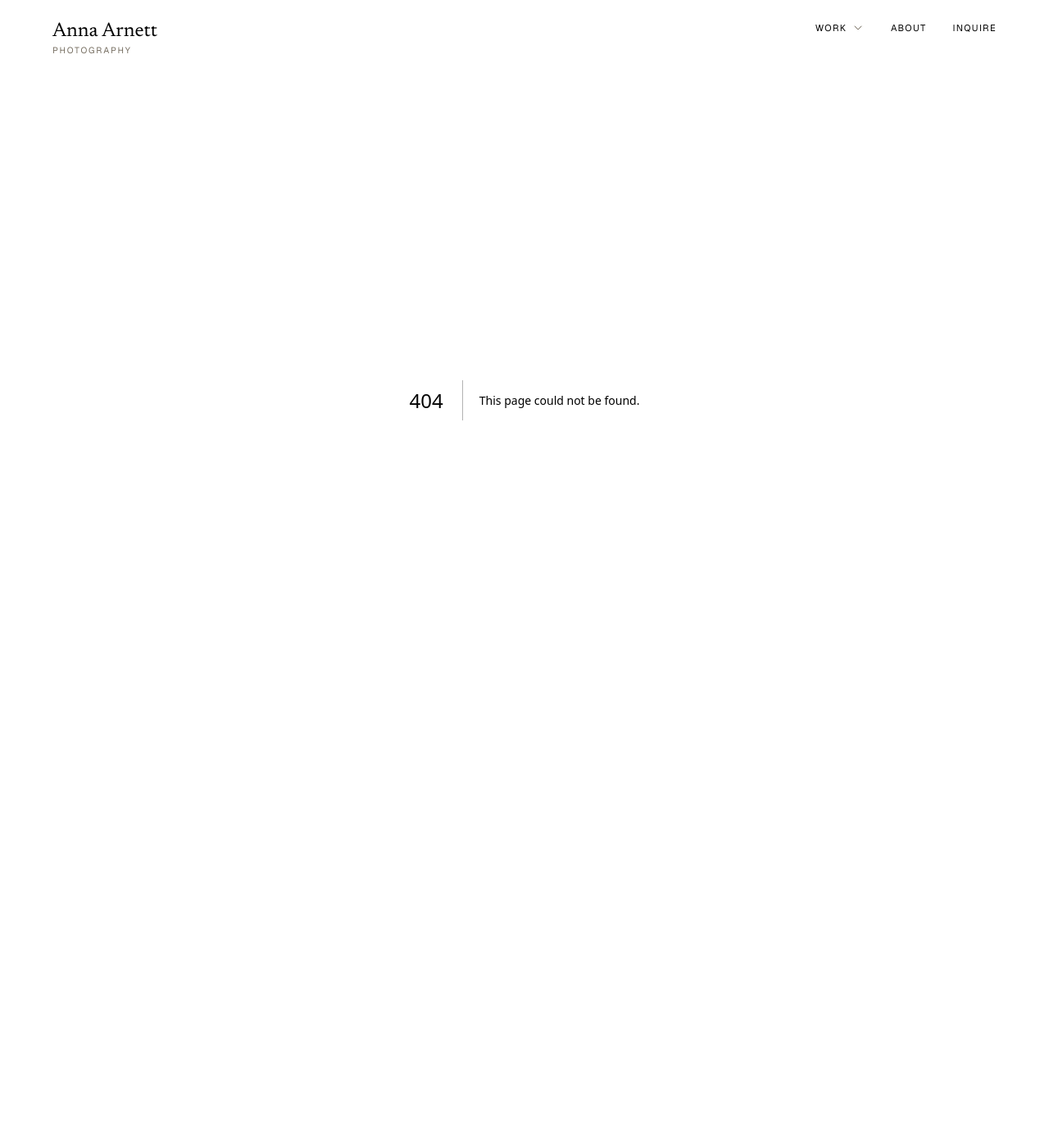
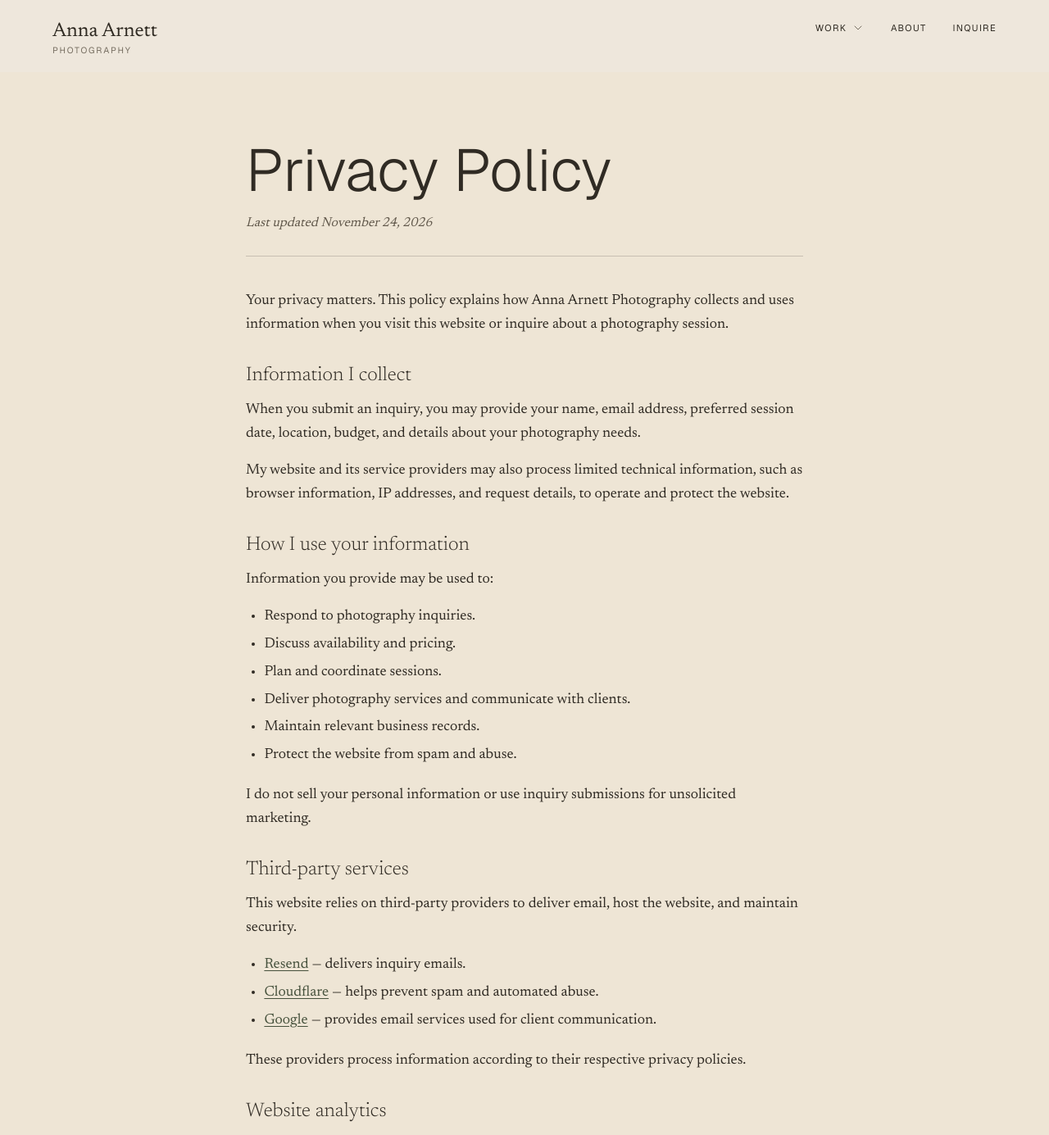
Before and after one commit to anna-arnett/photography-portfolio, a Next.js app: page /privacy in a window 1280 px wide. Before the commit this address had no page. Shown: the top 1385 px of the page at 82% size. Before the commit the page ends 888 px from the top, so only its background shows below. Built offline with nearby package versions, Linux system fonts and the light colour scheme.

Commit message:
Add website privacy policy and inquiry notice

```diff
--- a/app/inquire/InquiryForm.tsx
+++ b/app/inquire/InquiryForm.tsx
@@ -429,6 +429,10 @@ export default function InquiryForm() {
           I&apos;ll get back to you as soon as I can to
           chat about your session and availability!
         </p>
+        <p className={styles.privacyNote}>
+            By submitting an inquiry, you acknowledge my{" "}
+            <a href="/privacy">privacy policy</a>.
+        </p>
       </form>
     </>
   );
--- /dev/null
+++ b/app/privacy/page.module.css
@@ -0,0 +1,131 @@
+.main {
+    min-height: 100vh;
+    background: #eee5d5;
+    color: #302b24;
+    padding: 5rem 2rem 6rem;
+  }
+
+  .container {
+    max-width: 680px;
+    margin: 0 auto;
+  }
+
+  .intro {
+    padding-bottom: 2rem;
+    border-bottom: 1px solid rgba(48, 43, 36, 0.2);
+    margin-bottom: 2.5rem;
+  }
+
+  .kicker {
+    font-family: var(--font-sans), sans-serif;
+    font-size: 0.65rem;
+    letter-spacing: 0.2em;
+    text-transform: uppercase;
+    color: #64604e;
+    margin-bottom: 1rem;
+  }
+
+  .intro h1 {
+    font-family: var(--font-display), Georgia, serif;
+    font-size: clamp(2.6rem, 6vw, 4.5rem);
+    font-weight: 300;
+    line-height: 1.1;
+    margin: 0 0 1rem;
+  }
+
+  .updated {
+    font-family: var(--font-serif), Georgia, serif;
+    font-size: 1rem;
+    font-style: italic;
+    color: #62594c;
+  }
+
+  .content {
+    font-family: var(--font-serif), Georgia, serif;
+    font-size: 1.1rem;
+    line-height: 1.65;
+  }
+
+  .content p {
+    margin: 0 0 1rem;
+  }
+
+  .content section {
+    margin-top: 2rem;
+  }
+
+  .content h2 {
+    font-family: var(--font-display), Georgia, serif;
+    font-size: 1.5rem;
+    font-weight: 300;
+    line-height: 1.3;
+    margin-bottom: 0.75rem;
+  }
+
+  .content ul {
+    padding-left: 1.4rem;
+    margin: 0.75rem 0 1.25rem;
+  }
+
+  .content li {
+    margin-bottom: 0.3rem;
+    list-style-type: disc;
+  }
+
+  .content a {
+    color: #46513c;
+    text-decoration: underline;
+    text-underline-offset: 3px;
+  }
+
+  .content a:hover {
+    color: #302b24;
+  }
+
+  .closing {
+    border-top: 1px solid rgba(48, 43, 36, 0.2);
+    margin-top: 3rem;
+    padding-top: 1.5rem;
+  }
+
+  .closing p {
+    font-size: 1.35rem;
+    margin-bottom: 0.2rem;
+  }
+
+  .closing span {
+    font-family: var(--font-sans), sans-serif;
+    font-size: 0.65rem;
+    letter-spacing: 0.1em;
+    text-transform: uppercase;
+    color: #62594c;
+  }
+
+  .back {
+    display: inline-block;
+    margin-top: 3rem;
+    font-family: var(--font-sans), sans-serif;
+    font-size: 0.65rem;
+    letter-spacing: 0.15em;
+    color: #46513c;
+    text-decoration: none;
+  }
+
+  .back:hover {
+    text-decoration: underline;
+    text-underline-offset: 4px;
+  }
+
+  @media (max-width: 800px) {
+    .main {
+      padding: 3.5rem 1.5rem 4rem;
+    }
+
+    .content {
+      font-size: 1.05rem;
+    }
+
+    .content h2 {
+      font-size: 1.35rem;
+    }
+  }
--- /dev/null
+++ b/app/privacy/page.tsx
@@ -0,0 +1,225 @@
+import type { Metadata } from "next";
+import Link from "next/link";
+import styles from "./page.module.css";
+
+export const metadata: Metadata = {
+  title: "Privacy Policy | Anna Arnett Photography",
+  description:
+    "Learn how Anna Arnett Photography collects, uses, and protects your personal information.",
+};
+
+export default function PrivacyPage() {
+  return (
+    <main className={styles.main}>
+      <div className={styles.container}>
+        <header className={styles.intro}>
+
+          <h1>Privacy Policy</h1>
+
+          <p className={styles.updated}>
+            Last updated November 24, 2026
+          </p>
+        </header>
+
+        <div className={styles.content}>
+          <p>
+            Your privacy matters. This policy explains
+            how Anna Arnett Photography collects and
+            uses information when you visit this website
+            or inquire about a photography session.
+          </p>
+
+          <section>
+            <h2>Information I collect</h2>
+
+            <p>
+              When you submit an inquiry, you may
+              provide your name, email address,
+              preferred session date, location,
+              budget, and details about your
+              photography needs.
+            </p>
+
+            <p>
+              My website and its service providers
+              may also process limited technical
+              information, such as browser information,
+              IP addresses, and request details,
+              to operate and protect the website.
+            </p>
+          </section>
+
+          <section>
+            <h2>How I use your information</h2>
+
+            <p>
+              Information you provide may be used to:
+            </p>
+
+            <ul>
+              <li>Respond to photography inquiries.</li>
+              <li>Discuss availability and pricing.</li>
+              <li>Plan and coordinate sessions.</li>
+              <li>
+                Deliver photography services and
+                communicate with clients.
+              </li>
+              <li>
+                Maintain relevant business records.
+              </li>
+              <li>
+                Protect the website from spam and abuse.
+              </li>
+            </ul>
+
+            <p>
+              I do not sell your personal information
+              or use inquiry submissions for unsolicited
+              marketing.
+            </p>
+          </section>
+
+          <section>
+            <h2>Third-party services</h2>
+
+            <p>
+              This website relies on third-party
+              providers to deliver email, host the
+              website, and maintain security.
+            </p>
+
+            <ul>
+              <li>
+                <a
+                  href="https://resend.com/legal/privacy-policy"
+                  target="_blank"
+                  rel="noopener noreferrer"
+                >
+                  Resend
+                </a>
+                {" — "}
+                delivers inquiry emails.
+              </li>
+
+              <li>
+                <a
+                  href="https://www.cloudflare.com/privacypolicy/"
+                  target="_blank"
+                  rel="noopener noreferrer"
+                >
+                  Cloudflare
+                </a>
+                {" — "}
+                helps prevent spam and automated abuse.
+              </li>
+
+              <li>
+                <a
+                  href="https://policies.google.com/privacy"
+                  target="_blank"
+                  rel="noopener noreferrer"
+                >
+                  Google
+                </a>
+                {" — "}
+                provides email services used for
+                client communication.
+              </li>
+            </ul>
+
+            <p>
+              These providers process information
+              according to their respective privacy
+              policies.
+            </p>
+          </section>
+
+          <section>
+            <h2>Website analytics</h2>
+
+            <p>
+              This website may use privacy-focused
+              analytics to understand website traffic
+              and performance. These insights help
+              improve the website and understand
+              which pages visitors find useful.
+            </p>
+
+            <p>
+              I do not use advertising trackers or
+              analytics designed to build individual
+              advertising profiles.
+            </p>
+          </section>
+
+          <section>
+            <h2>Photography and image permissions</h2>
+
+            <p>
+              Permission to publish client photographs
+              for portfolio, website, or social media
+              purposes is handled separately from
+              photography inquiries and bookings.
+            </p>
+
+            <p>
+              Submitting an inquiry does not grant
+              permission to publish your photographs.
+            </p>
+          </section>
+
+          <section>
+            <h2>Information retention</h2>
+
+            <p>
+              Personal information is retained for
+              as long as reasonably necessary to
+              respond to inquiries, provide agreed
+              services, maintain business records,
+              and meet applicable legal obligations.
+            </p>
+          </section>
+
+          <section>
+            <h2>Your choices</h2>
+
+            <p>
+              You may contact me to request access
+              to, correction of, or deletion of
+              personal information you have provided,
+              subject to applicable legal and
+              recordkeeping requirements.
+            </p>
+          </section>
+
+          <section>
+            <h2>Contact</h2>
+
+            <p>
+              If you have questions about this policy
+              or how your information is handled,
+              please reach out through my{" "}
+              <Link href="/inquire">
+                inquiry page
+              </Link>.
+            </p>
+          </section>
+
+          <div className={styles.closing}>
+            <p>
+              Anna Arnett Photography
+            </p>
+
+            <span>
+              Chicago · Available for select travel
+            </span>
+          </div>
+        </div>
+
+        <Link href="/" className={styles.back}>
+          ← BACK TO HOME
+        </Link>
+      </div>
+    </main>
+  );
+}
```
Also changed, not shown: app/inquire/page.module.css (+14 -0 lines).
